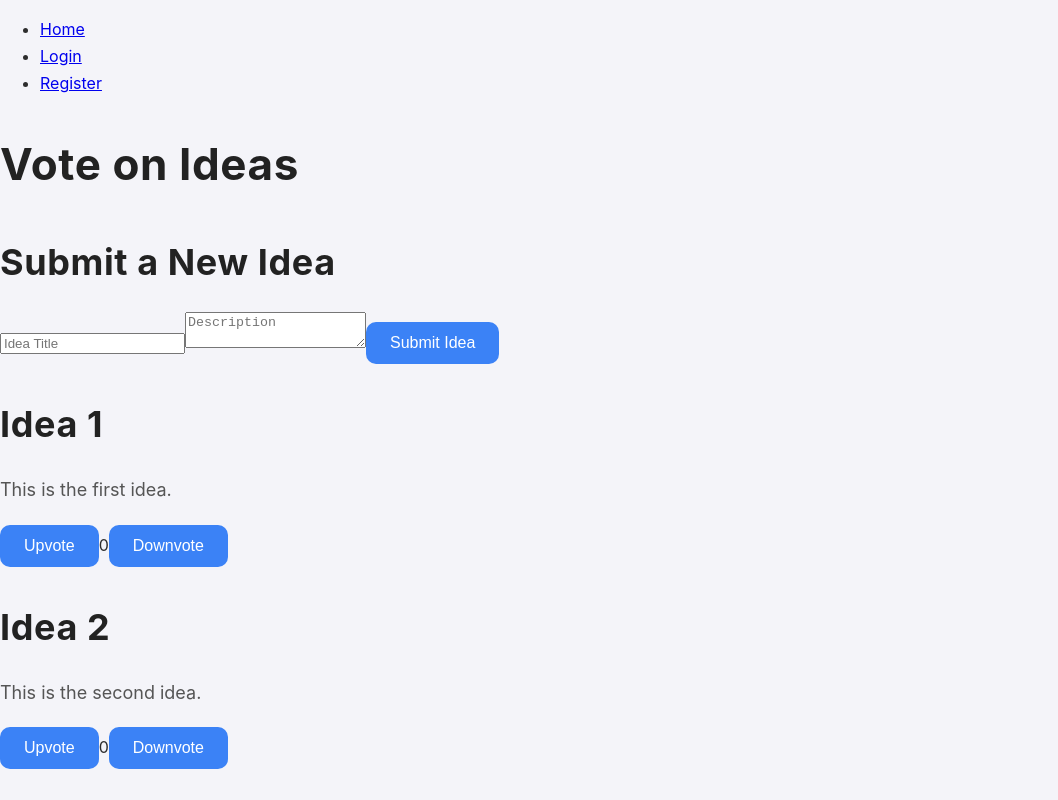
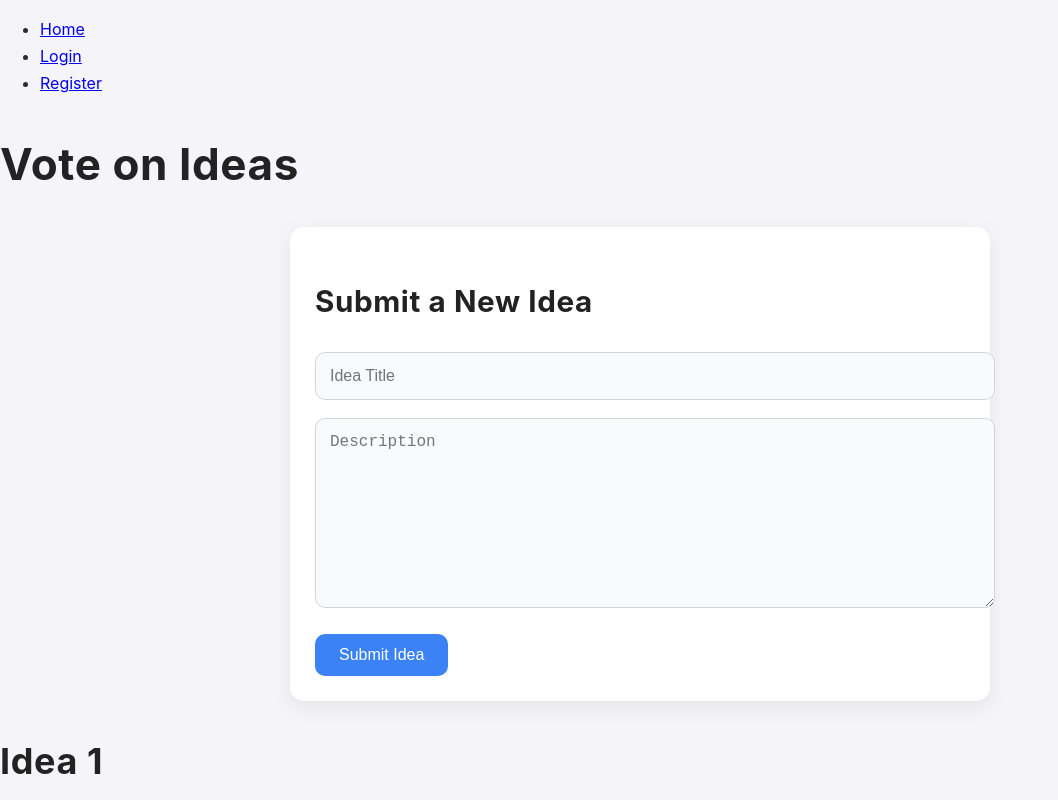
Before and after one commit to pingno/letsvote, a React (Create React App) app in the folder frontend/: page / in a window 1280 px wide. Shown: the top 800 px of the page, without its empty margins (0-1058 px from the left). Built offline with nearby package versions, Linux system fonts and the light colour scheme.

Commit message:
idea form style redo

```diff
--- a/frontend/src/index.css
+++ b/frontend/src/index.css
@@ -50,3 +50,42 @@ button:focus {
   outline: none;
   box-shadow: 0 0 0 3px rgba(59, 130, 246, 0.5);
 }
+
+
+/* Idea Form */
+.idea-form {
+  background-color: white;
+  padding: 25px;
+  border-radius: 14px;
+  box-shadow: 0 6px 20px rgba(0, 0, 0, 0.07);
+  max-width: 650px;
+  margin: 25px auto;
+}
+
+.idea-form h2 {
+  font-size: 1.85rem;
+  margin-bottom: 25px;
+}
+
+.idea-form input[type="text"],
+.idea-form textarea {
+  width: 100%;
+  padding: 14px;
+  margin-bottom: 18px;
+  border: 1px solid #d1d5db;
+  border-radius: 10px;
+  font-size: 1rem;
+  background-color: #f9fafb;
+  transition: border-color 0.3s ease;
+}
+
+.idea-form input[type="text"]:focus,
+.idea-form textarea:focus {
+  border-color: #3b82f6;
+  outline: none;
+}
+
+textarea {
+  height: 160px;
+  resize: vertical;
+}
```
